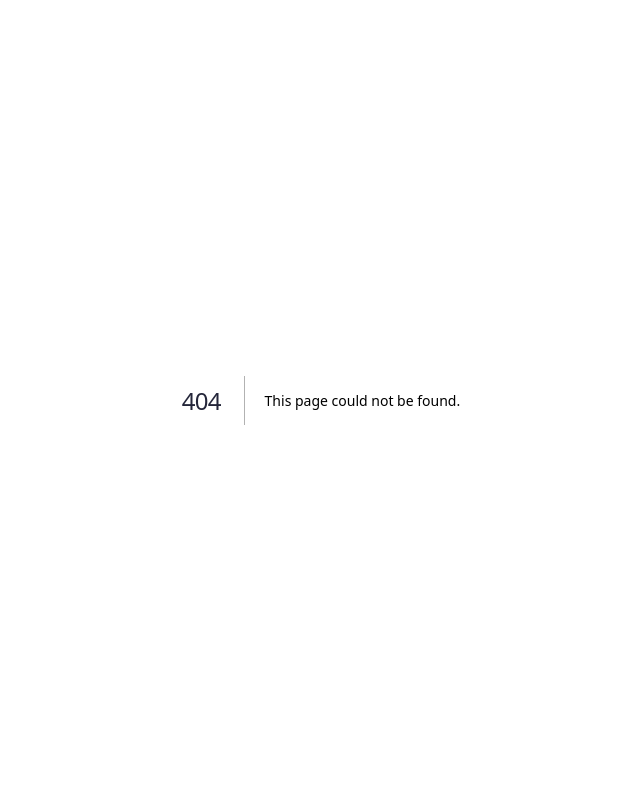
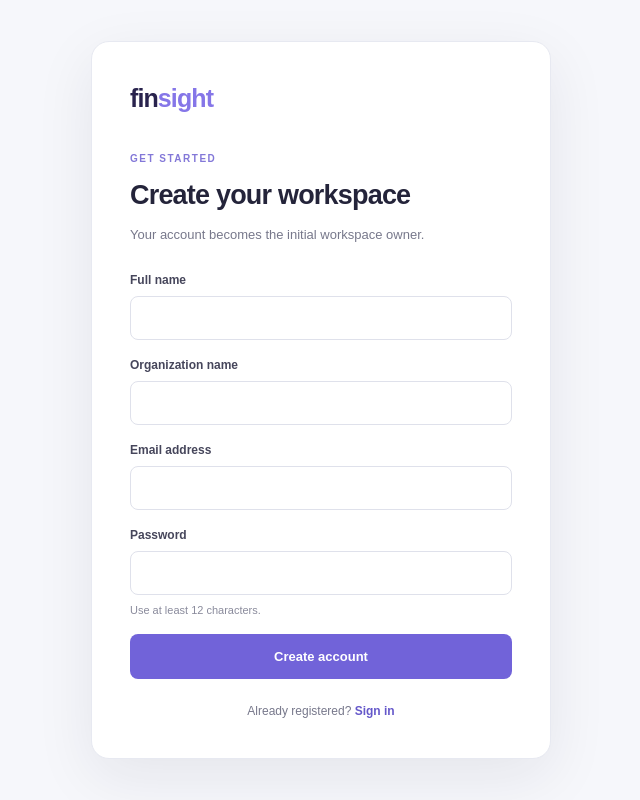
Before and after one commit to matiur25580/enterprise-cloud-finsight-platform, a Next.js app: page /register in a window 1280 px wide. Before the commit this address had no page. Shown: the whole page, without its empty margins (319-959 px from the left). Built offline with nearby package versions, Linux system fonts and the light colour scheme.

Commit message:
feat(auth): add secure authentication and RBAC foundation

```diff
--- /dev/null
+++ b/src/app/register/page.tsx
@@ -0,0 +1,67 @@
+"use client";
+
+import { FormEvent, useState } from "react";
+import Link from "next/link";
+import { signIn } from "next-auth/react";
+import { useRouter } from "next/navigation";
+
+export default function RegisterPage() {
+  const router = useRouter();
+  const [name, setName] = useState("");
+  const [organizationName, setOrganizationName] = useState("");
+  const [email, setEmail] = useState("");
+  const [password, setPassword] = useState("");
+  const [error, setError] = useState("");
+  const [busy, setBusy] = useState(false);
+
+  async function submit(event: FormEvent<HTMLFormElement>) {
+    event.preventDefault();
+    setBusy(true);
+    setError("");
+    try {
+      const response = await fetch("/api/register", {
+        method: "POST",
+        headers: { "Content-Type": "application/json" },
+        body: JSON.stringify({ name, organizationName, email, password })
+      });
+      const payload = await response.json();
+      if (!response.ok) {
+        setError(payload.error ?? "Unable to create your account.");
+        setBusy(false);
+        return;
+      }
+      const result = await signIn("credentials", { email, password, redirect: false });
+      if (result?.error) {
+        setError("Your account was created. Please sign in.");
+        setBusy(false);
+        router.push("/login");
+        return;
+      }
+      router.push("/workspace");
+      router.refresh();
+    } catch {
+      setError("A network error occurred. Please try again.");
+      setBusy(false);
+    }
+  }
+
+  return (
+    <main className="auth-page">
+      <section className="auth-card">
+        <Link className="auth-brand" href="/">fin<span>sight</span></Link>
+        <p className="auth-eyebrow">GET STARTED</p>
+        <h1>Create your workspace</h1>
+        <p className="auth-description">Your account becomes the initial workspace owner.</p>
+        <form className="auth-form" onSubmit={submit}>
+          <label>Full name<input autoComplete="name" required minLength={2} maxLength={100} value={name} onChange={(e) => setName(e.target.value)} /></label>
+          <label>Organization name<input required minLength={2} maxLength={120} value={organizationName} onChange={(e) => setOrganizationName(e.target.value)} /></label>
+          <label>Email address<input type="email" autoComplete="email" required value={email} onChange={(e) => setEmail(e.target.value)} /></label>
+          <label>Password<input type="password" autoComplete="new-password" minLength={12} maxLength={128} required value={password} onChange={(e) => setPassword(e.target.value)} /><small>Use at least 12 characters.</small></label>
+          {error ? <p className="auth-error" role="alert">{error}</p> : null}
+          <button type="submit" disabled={busy}>{busy ? "Creating workspace…" : "Create account"}</button>
+        </form>
+        <p className="auth-switch">Already registered? <Link href="/login">Sign in</Link></p>
+      </section>
+    </main>
+  );
+}
```
